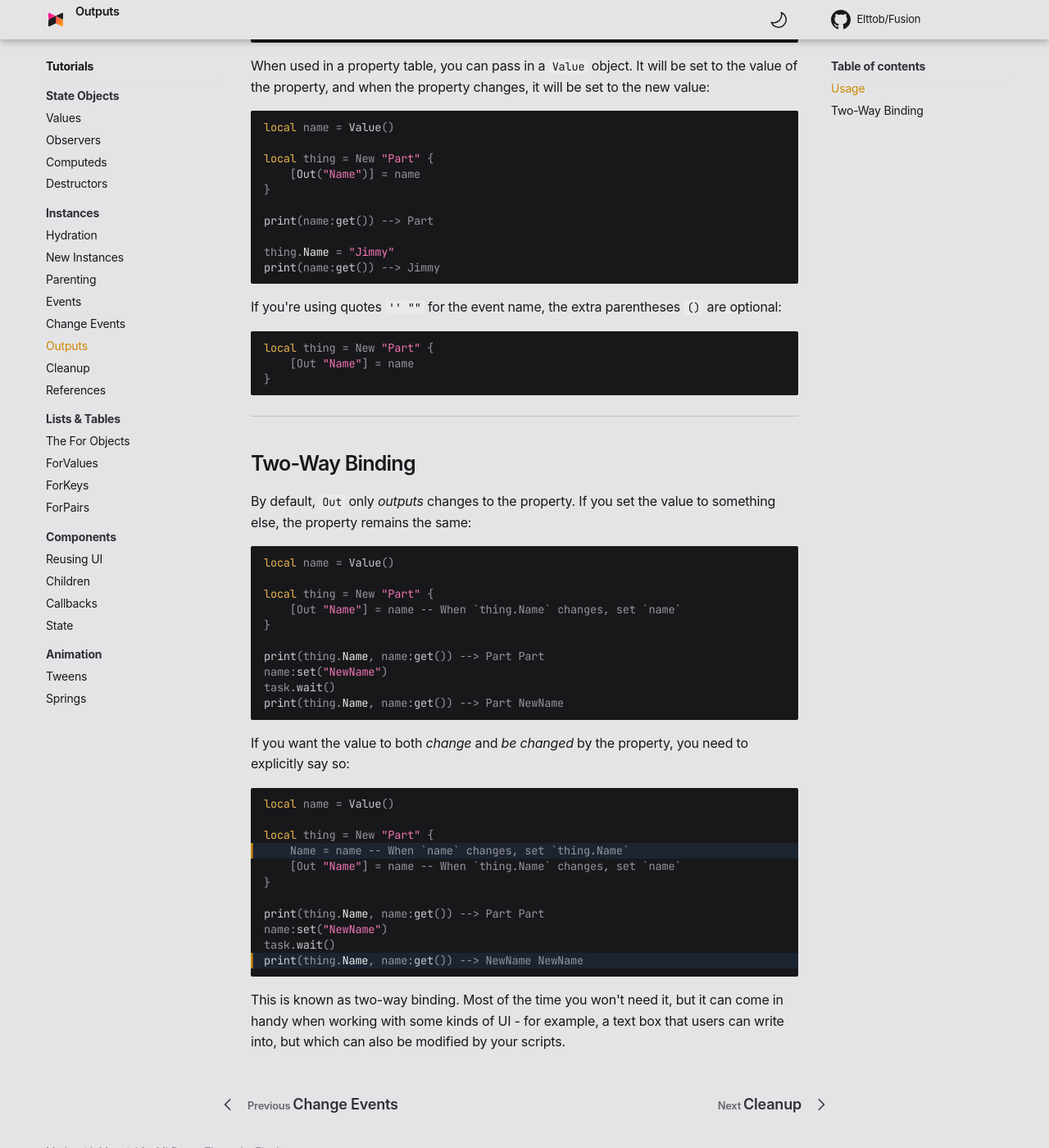
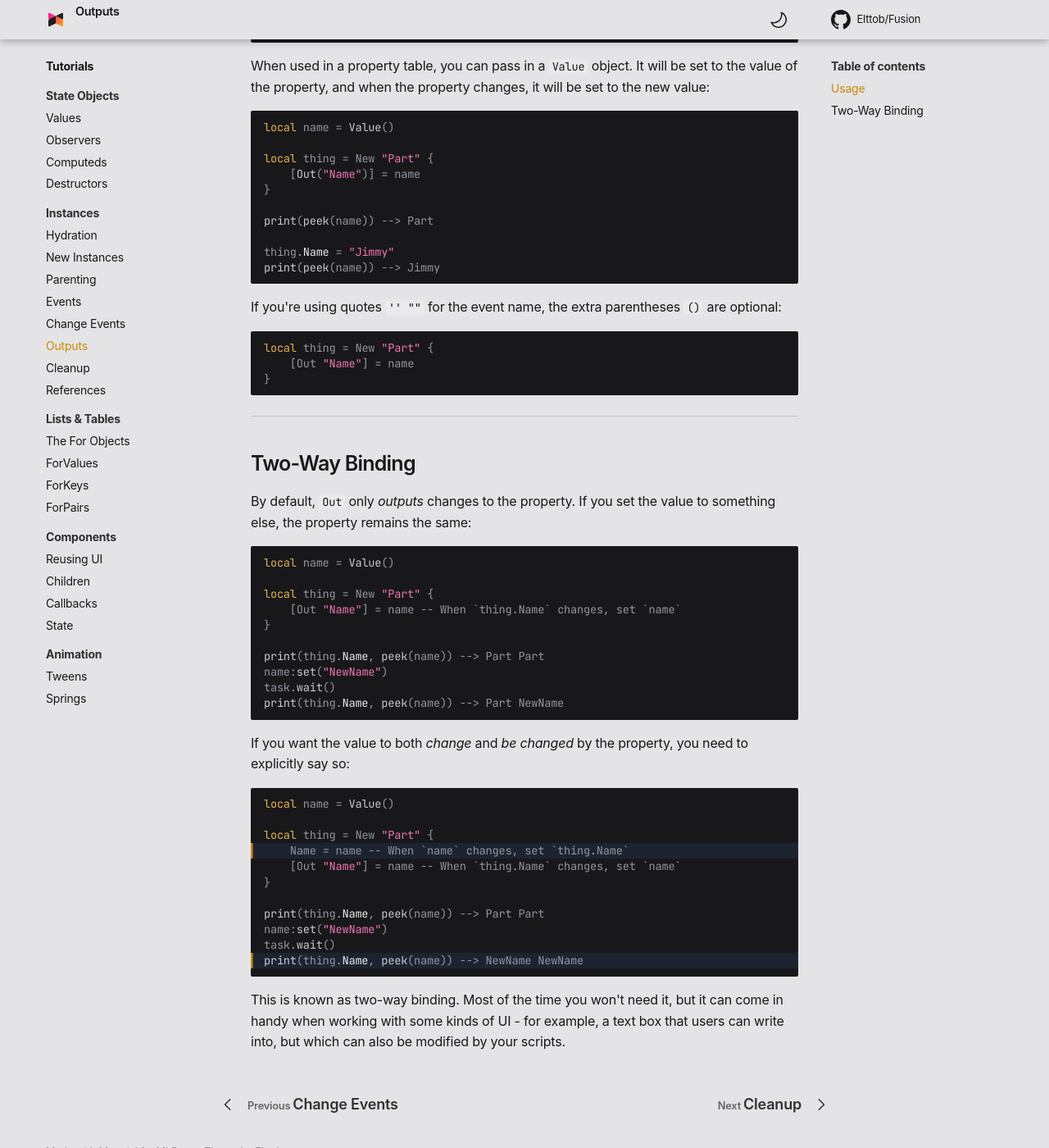
Before and after one commit to dphfox/Fusion, an MkDocs documentation site: the page built from docs/tutorials/instances/outputs.md, in a window 1280 px wide and 1400 px high, scrolled down 795 px. Shown: the whole window at 82% size. Built offline with MkDocs 1.6.1 and Material for MkDocs 9.7.7, drawn with Linux system fonts in a browser that asks for light colours; some web fonts are replaced; comment, search, counter and statistics services are not loaded; the version menu is left out; some of the changed text lies outside the part shown.

Commit message:
Update Outputs tutorial to use peek

````diff
--- a/docs/tutorials/instances/outputs.md
+++ b/docs/tutorials/instances/outputs.md
@@ -8,10 +8,10 @@ local thing = New "Part" {
     [Out "Name"] = name
 }
 
-print(name:get()) --> Part
+print(peek(name)) --> Part
 
 thing.Name = "Jimmy"
-print(name:get()) --> Jimmy
+print(peek(name)) --> Jimmy
 ```
 
 -----
@@ -43,10 +43,10 @@ local thing = New "Part" {
     [Out("Name")] = name
 }
 
-print(name:get()) --> Part
+print(peek(name)) --> Part
 
 thing.Name = "Jimmy"
-print(name:get()) --> Jimmy
+print(peek(name)) --> Jimmy
 ```
 
 If you're using quotes `'' ""` for the event name, the extra parentheses `()`
@@ -72,10 +72,10 @@ local thing = New "Part" {
     [Out "Name"] = name -- When `thing.Name` changes, set `name`
 }
 
-print(thing.Name, name:get()) --> Part Part
+print(thing.Name, peek(name)) --> Part Part
 name:set("NewName")
 task.wait()
-print(thing.Name, name:get()) --> Part NewName
+print(thing.Name, peek(name)) --> Part NewName
 ```
 
 If you want the value to both *change* and *be changed* by the property, you
@@ -89,10 +89,10 @@ local thing = New "Part" {
     [Out "Name"] = name -- When `thing.Name` changes, set `name`
 }
 
-print(thing.Name, name:get()) --> Part Part
+print(thing.Name, peek(name)) --> Part Part
 name:set("NewName")
 task.wait()
-print(thing.Name, name:get()) --> NewName NewName
+print(thing.Name, peek(name)) --> NewName NewName
 ```
 
 This is known as two-way binding. Most of the time you won't need it, but it can
````
